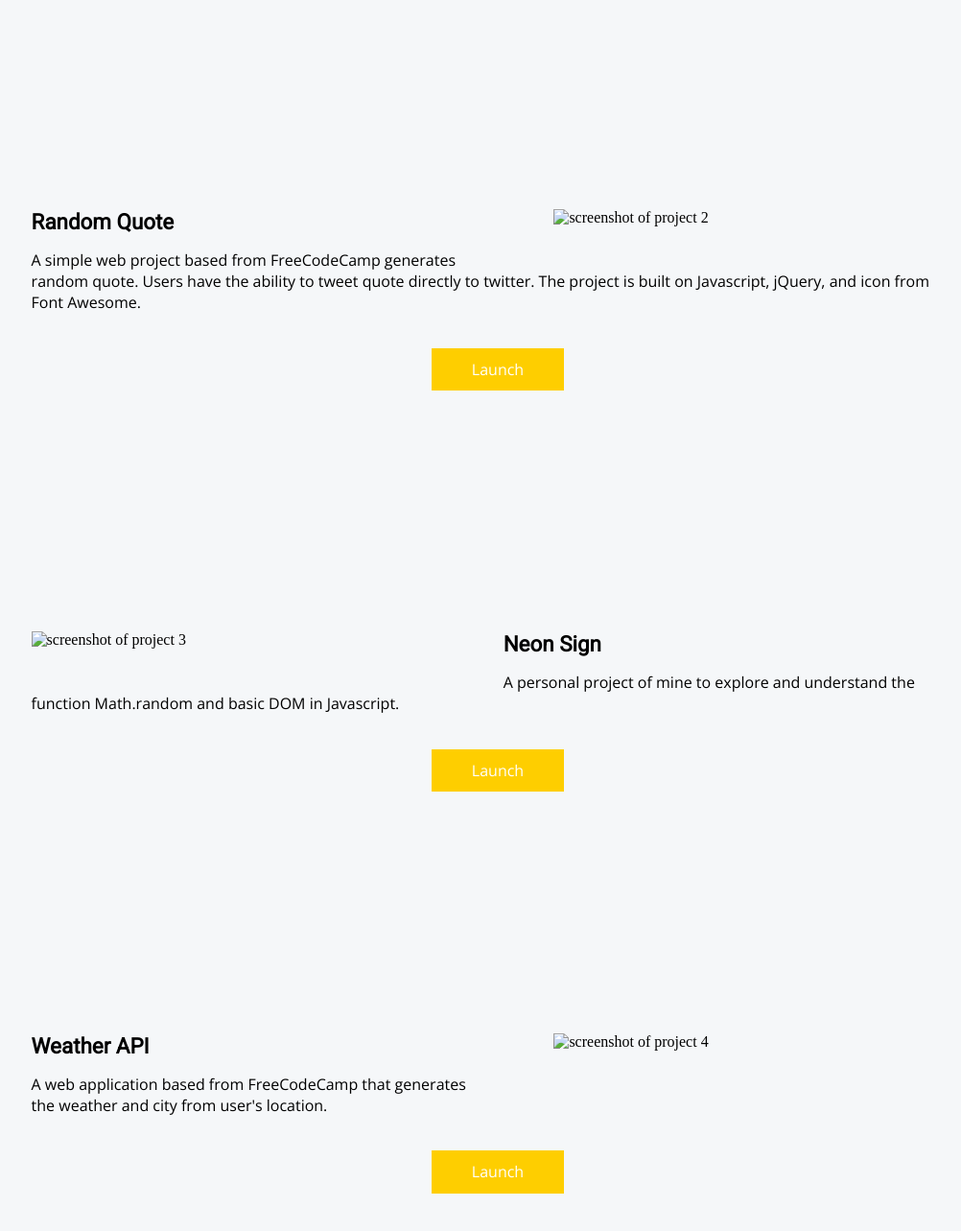
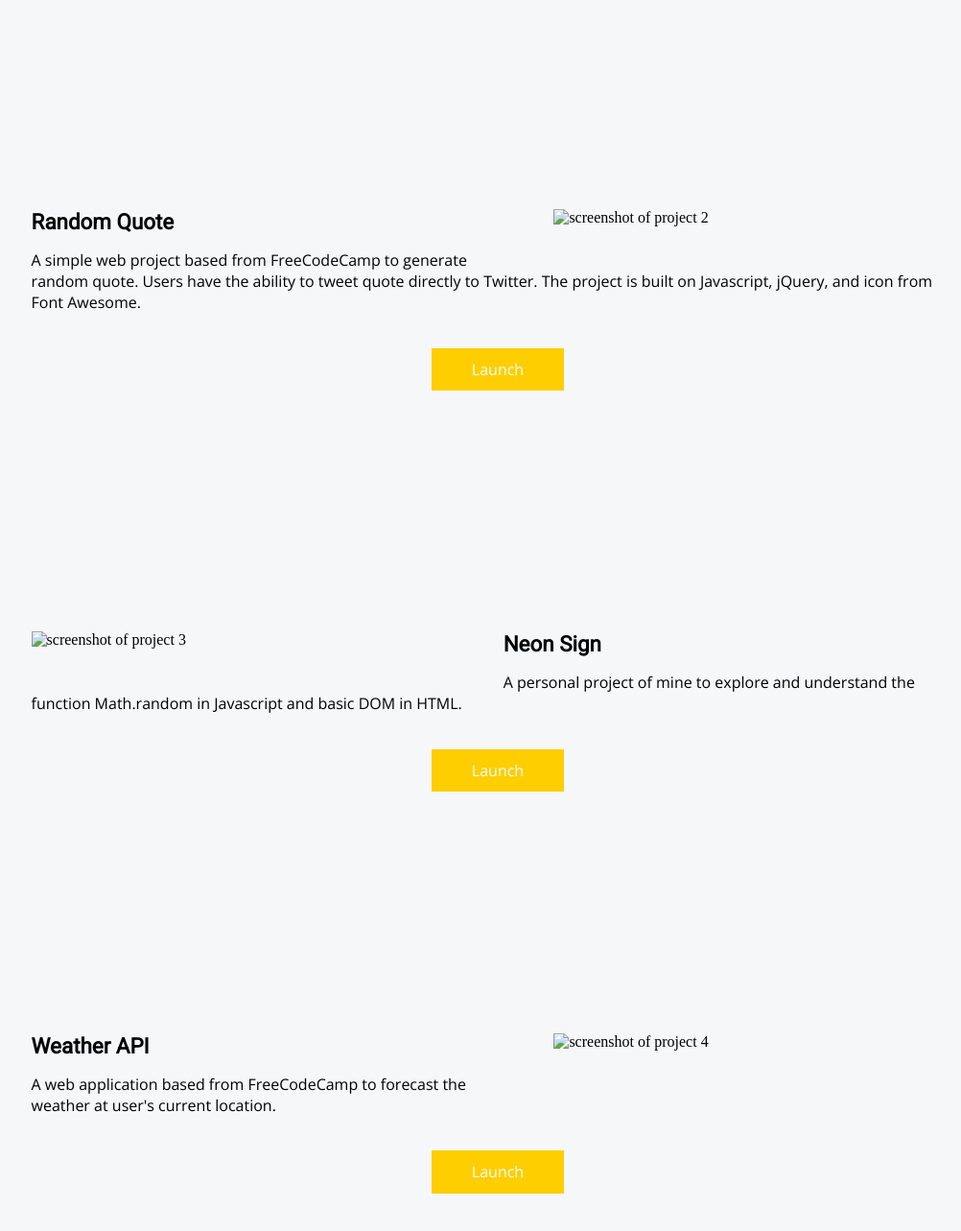
Before and after one commit to windan11/windan11.github.io, a Jekyll site: the page built from assets/image.md, in a window 1280 px wide and 1400 px high, scrolled down 1848 px. Shown: the top 1283 px of the window at 96% size, without its empty margins (121-1123 px from the left). Built offline with Jekyll 4.4.1, drawn with Linux system fonts in a browser that asks for light colours; our own code applies the rules of GitHub Pages for plain Markdown files; some of the changed text lies outside the part shown.

Commit message:
Update default.html

```diff
--- a/_layouts/default.html
+++ b/_layouts/default.html
@@ -59,7 +59,7 @@
 					<div class="clearfix">
 						<img src="assets/quote.png" class="right" alt="screenshot of project 2">
 						<h4>Random Quote</h4>
-						<p>A simple web project based from FreeCodeCamp generates random quote. Users have the ability to tweet quote directly to twitter. The project is built on Javascript, jQuery, and icon from Font Awesome.</p>
+						<p>A simple web project based from FreeCodeCamp to generate random quote. Users have the ability to tweet quote directly to Twitter. The project is built on Javascript, jQuery, and icon from Font Awesome.</p>
 						<div class="row">
 							<a class="launch-btn" href="https://windan11.github.io/quote/">Launch</a>
 						</div>
@@ -69,7 +69,7 @@
 					<div class="clearfix">
 						<img src="assets/neon.png" class="left" alt="screenshot of project 3">
 						<h4>Neon Sign</h4>
-						<p>A personal project of mine to explore and understand the function Math.random and basic DOM in Javascript.</p>
+						<p>A personal project of mine to explore and understand the function Math.random in Javascript and basic DOM in HTML.</p>
 						<div class="row">
 							<a class="launch-btn" href="#">Launch</a>
 						</div>
@@ -79,7 +79,7 @@
 					<div class="clearfix">
 						<img src="assets/todo.png" class="right" alt="screenshot of project 4">
 						<h4>Weather API</h4>
-						<p>A web application based from FreeCodeCamp that generates the weather and city from user's location.</p>
+						<p>A web application based from FreeCodeCamp to forecast the weather at user's current location.</p>
 						<div class="row">
 							<a class="launch-btn" href="#">Launch</a>
 						</div>
@@ -99,7 +99,7 @@
 					<div class="clearfix">
 						<img src="assets/postcard.png" class="right" alt="screenshot of project 6">
 						<h4>Postcard</h4>
-						<p>Another personal project that I created to understand and learn CSS transition with two objects position on top of each other.</p>
+						<p>Another personal project I created to understand CSS transition with objects positioning on top of each other.</p>
 						<div class="row">
 							<a class="launch-btn" href="https://windan11.github.io/postcard/">Launch</a>
 						</div>
```
Also changed, not shown: other parts of _layouts/default.html (+2 -2 lines).
